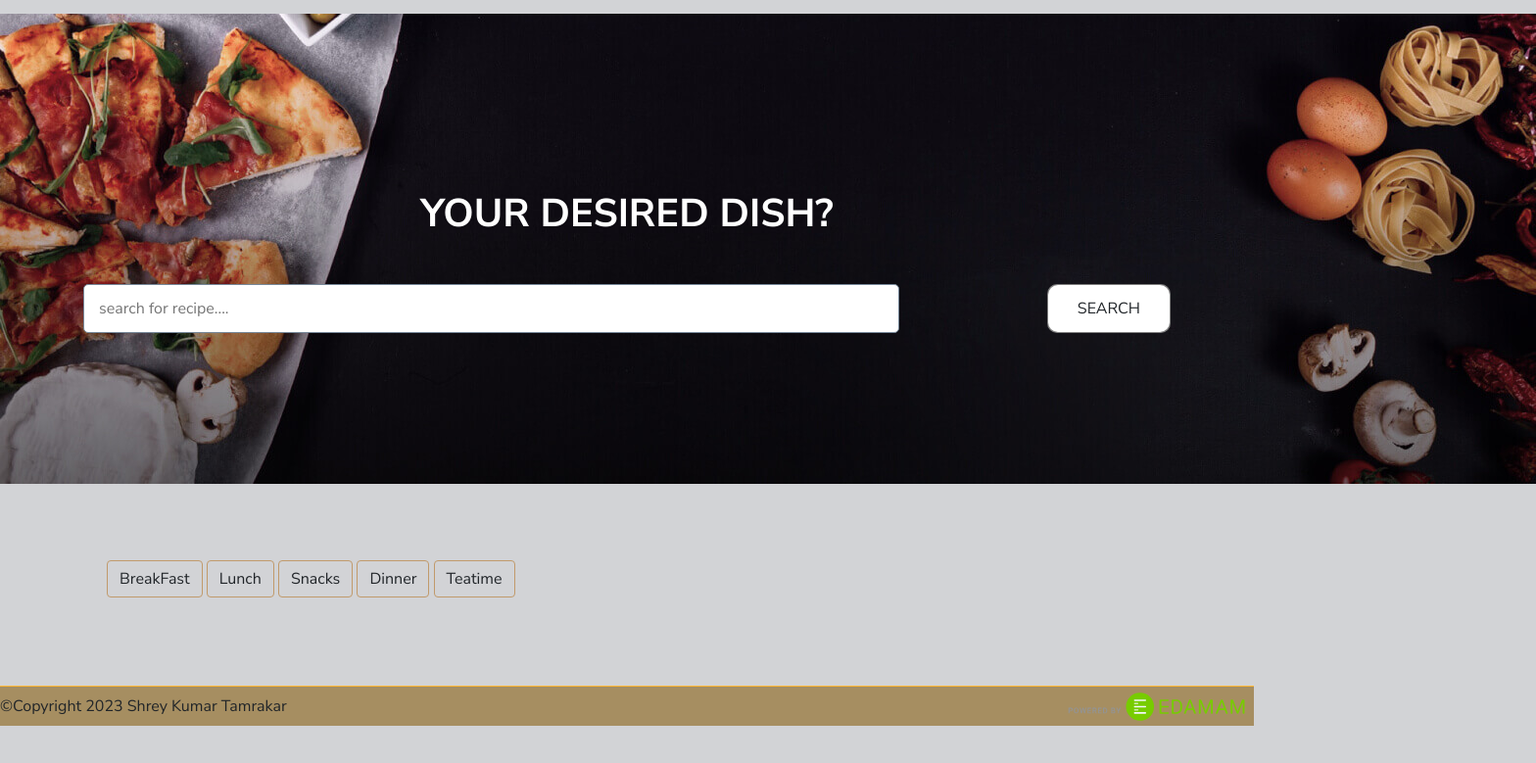
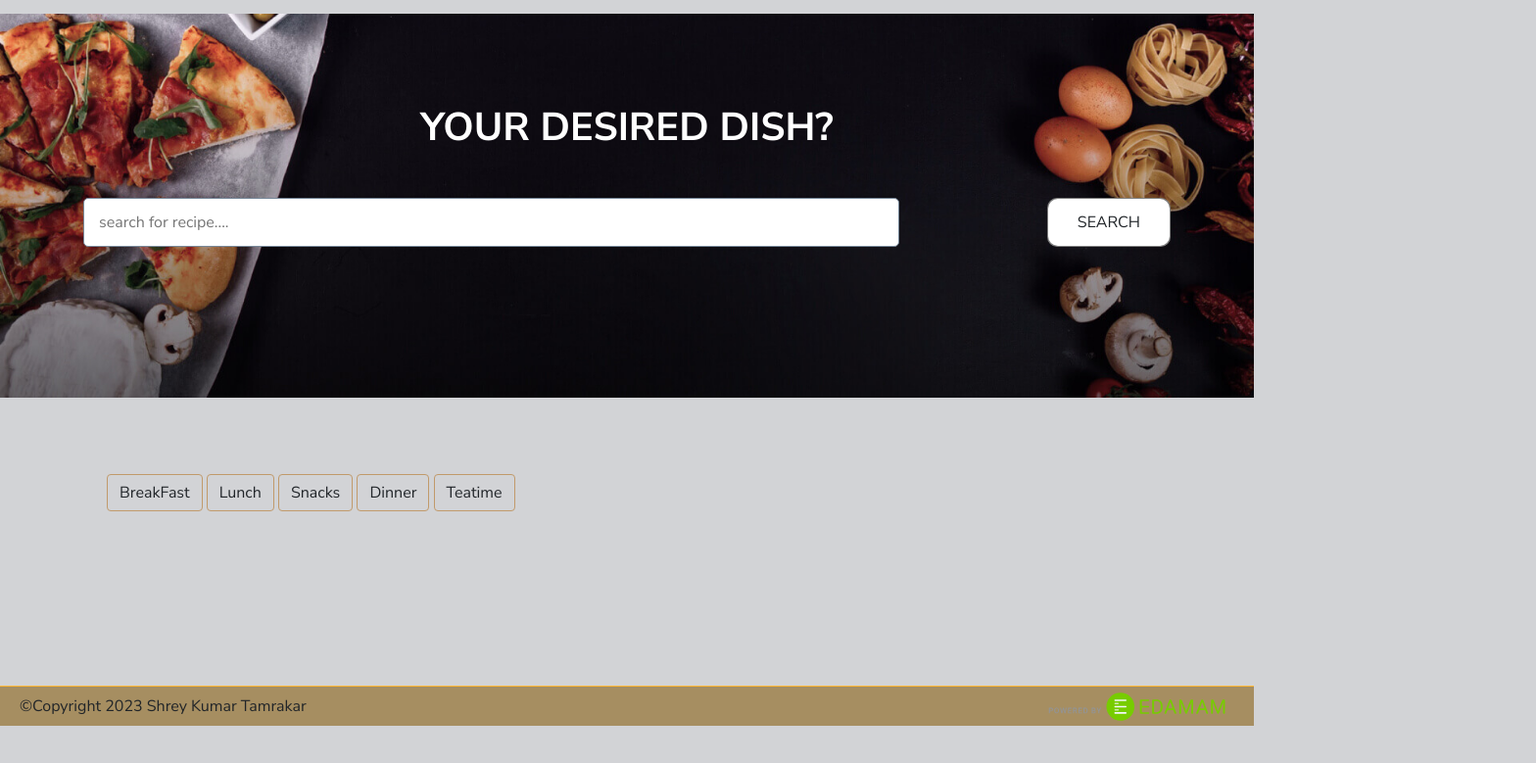
Before and after one commit to Shreykumar1/Recipie-App, a plain HTML site: page index.html in a window 1280 px wide. Shown: the part 59-838 px from the top of the page at 98% size, 1568 px wide, since content can reach past the window. After the commit the page ends 800 px from the top, so only its background shows below. Drawn offline with nearby package versions, Linux system fonts and the light colour scheme; no server answers.

Commit message:
Update index.html
width of banner image to 100%
and padding-inline of footer to 20px

```diff
--- a/index.html
+++ b/index.html
@@ -44,7 +44,7 @@
 
     <div id="homePage">
         <div class="home-image-container">
-            <img src="./hero-banner-large.jpg" alt="">
+            <img src="./hero-banner-large.jpg" style="width: 100%;" alt="Banner">
             <div class="container" style="position: relative;top: -300px;">
                 <h1 class="mb-4 mb-sm-4 mb-md-4 mb-lg-5 text-uppercase text-center headingText" style="color: #FFFFFF;">
                     YOUR DESIRED DISH?</h1>
@@ -289,7 +289,7 @@
     </div>
     <main id="main" class="container"></main>
 
-    <footer class="footer" style="display: flex;border-top: 1px solid rgb(255, 184, 53); justify-content: space-between;align-items: center;">
+    <footer class="footer" style="display: flex;border-top: 1px solid rgb(255, 184, 53); justify-content: space-between;align-items: center;padding-inline:20px">
         <p style="margin-bottom: 0px;">	&#169;Copyright 2023 Shrey Kumar Tamrakar</p>
         <img src="./edamam.svg" alt="">
     </footer>
```
